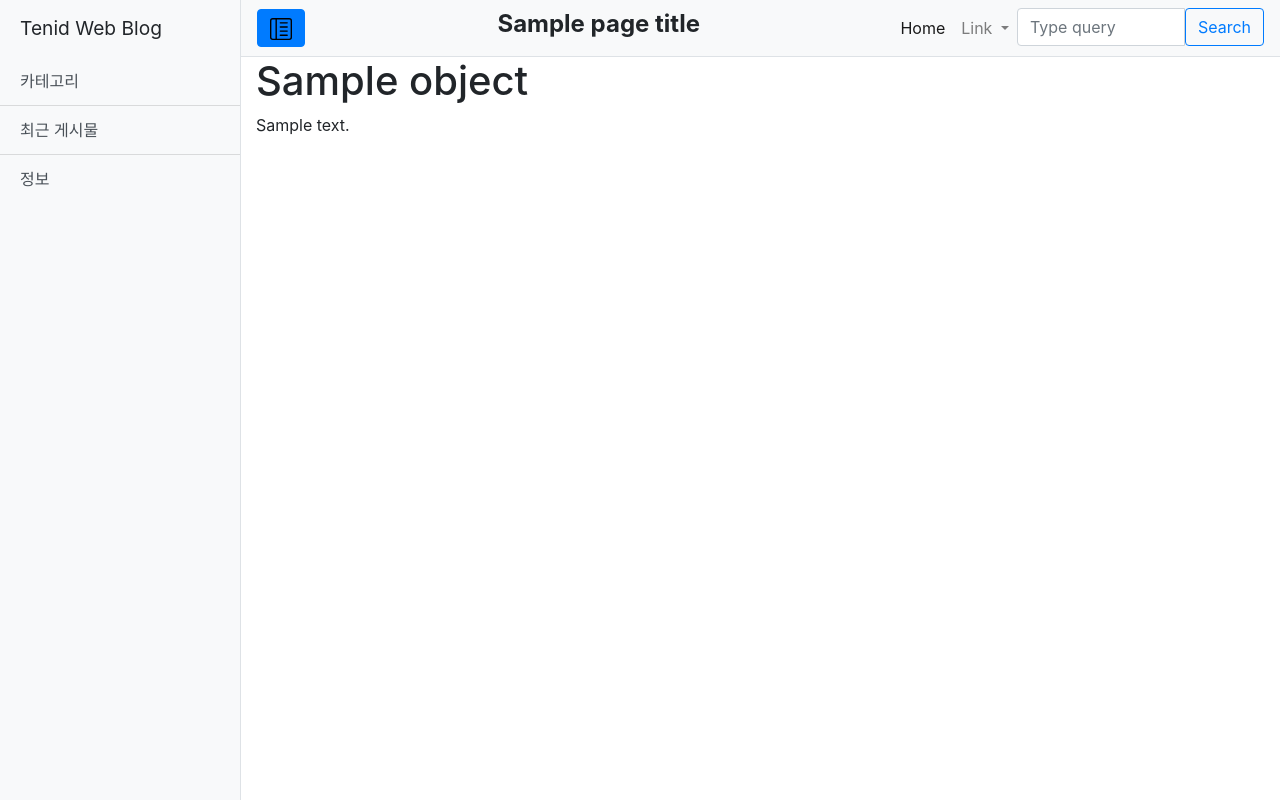
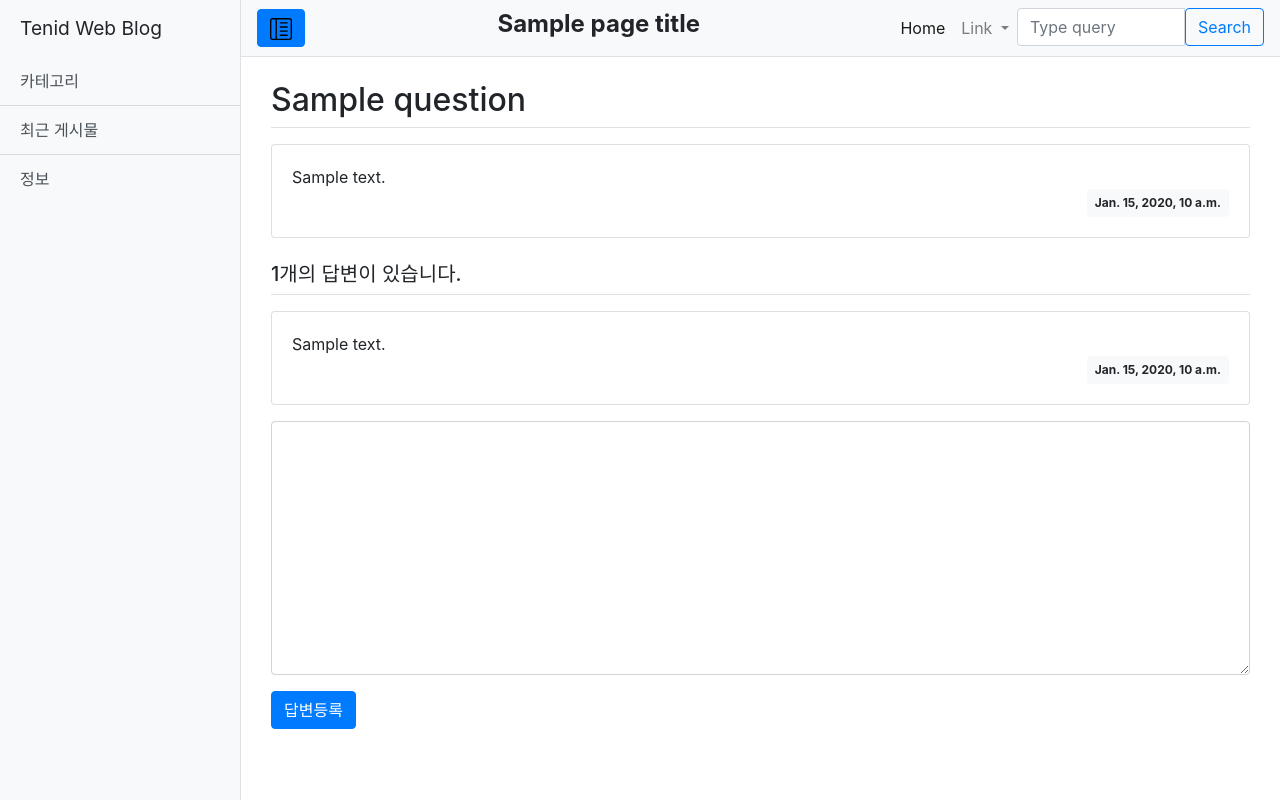
Before and after one commit to tenid/Django-Myblog, a Django app: template main/templates/main/question_detail.html in a window 1280 px wide. Run offline with Django 3.2, Linux system fonts and the light colour scheme; the template is opened without the code that fills it: most values are stand-ins (such as "Sample title", 1, 10 or a date in 2020); some libraries are stand-ins or nearby versions.

Commit message:
Add function "Add Question", "Add Answer" Change Timezone, Language Code

```diff
--- a/blog/settings.py
+++ b/blog/settings.py
@@ -115,9 +115,9 @@ AUTH_PASSWORD_VALIDATORS = [
 # Internationalization
 # https://docs.djangoproject.com/en/3.2/topics/i18n/
 
-LANGUAGE_CODE = 'en-us'
+LANGUAGE_CODE = 'ko-kr'
 
-TIME_ZONE = 'UTC'
+TIME_ZONE = 'Asia/Seoul'
 
 USE_I18N = True
 
--- a/main/templates/main/question_detail.html
+++ b/main/templates/main/question_detail.html
@@ -3,10 +3,47 @@
 {% block page_title %}{{ page_title }} {% endblock %}
 
 {% block content %}
-    <h1> {{ object.subject }}</h1>
-
-    <div>
-        {{ object.content }}
+<div class="container my-3">
+    <h2 class="border-bottom py-2">{{ question.subject }}</h2>
+    <div class="card my-3">
+        <div class="card-body">
+            <div class="card-text" style="white-space: pre-line;">{{ question.content }}</div>
+            <div class="d-flex justify-content-end">
+                <div class="badge badge-light p-2">
+                    {{ question.create_date }}
+                </div>
+            </div>
+        </div>
     </div>
-
+    <h5 class="border-bottom my-3 py-2">{{question.answer_set.count}}개의 답변이 있습니다.</h5>
+    {% for answer in question.answer_set.all %}
+    <div class="card my-3">
+        <div class="card-body">
+            <div class="card-text" style="white-space: pre-line;">{{ answer.content }}</div>
+            <div class="d-flex justify-content-end">
+                <div class="badge badge-light p-2">
+                    {{ answer.create_date }}
+                </div>
+            </div>
+        </div>
+    </div>
+    {% endfor %}
+    <form action="{% url 'main:answer_create' question.id %}" method="post" class="my-3">
+        {% csrf_token %}
+        {% if form.errors %}
+            <div class="alert alert-danger" role="alert">
+            {% for field in form %}
+                {% if field.errors %}
+                    <strong>{{ field.label }}</strong>
+                {{ field.errors }}
+                {% endif %}
+            {% endfor %}
+            </div>
+        {% endif %}
+        <div class="form-group">
+            <textarea name="content" id="content" class="form-control" rows="10"></textarea>
+        </div>
+        <input type="submit" value="답변등록" class="btn btn-primary">
+    </form>
+</div>
 {% endblock %}
--- a/main/urls.py
+++ b/main/urls.py
@@ -7,4 +7,6 @@ app_name='main'
 urlpatterns = [
     path('', views.index.as_view(), name='index'),
     path('<int:pk>/', views.QuestionDetail.as_view(), name='detail'),
+    path('answer/create/<int:question_id>/', views.answer_create,name='answer_create'),
+    path('question/create/',views.QuestionCreate.as_view(), name='question_create'),
 ]
--- a/templates/base.html
+++ b/templates/base.html
@@ -44,7 +44,7 @@
 
       <nav class="navbar navbar-expand-lg navbar-light bg-light border-bottom">
         <button class="btn btn-primary" id="menu-toggle" ><img src="{% static 'image/layout-text-sidebar-reverse.svg' %}" ></button>
-        <div class="col-7 text-center"><h4><strong> {% block page_title %}타이틀 제{% endblock %} </strong></h4></div>
+        <div class="col-7 text-center"><h4><strong> {% block page_title %}<!--페이지 제목-->{% endblock %} </strong></h4></div>
         <button class="navbar-toggler" type="button" data-toggle="collapse" data-target="#navbarSupportedContent" aria-controls="navbarSupportedContent" aria-expanded="false" aria-label="Toggle navigation">
           <span class="navbar-toggler-icon"></span>
         </button>
@@ -52,7 +52,7 @@
         <div class="collapse navbar-collapse" id="navbarSupportedContent">
           <ul class="navbar-nav ml-auto mt-2 mt-lg-0">
             <li class="nav-item active">
-              <a class="nav-link" href="#">Home <span class="sr-only">(current)</span></a>
+              <a class="nav-link" href="{% url 'main:index' %}">Home <span class="sr-only">(current)</span></a>
             </li>
             <li class="nav-item dropdown">
               <a class="nav-link dropdown-toggle" href="#" id="navbarDropdown" role="button" data-toggle="dropdown" aria-haspopup="true" aria-expanded="false">
```
Also changed, not shown: main/forms.py (added, +29 -0 lines), main/templates/main/index.html (+29 -8 lines), main/templates/main/question_form.html (added, +33 -0 lines), main/views.py (+43 -2 lines).
